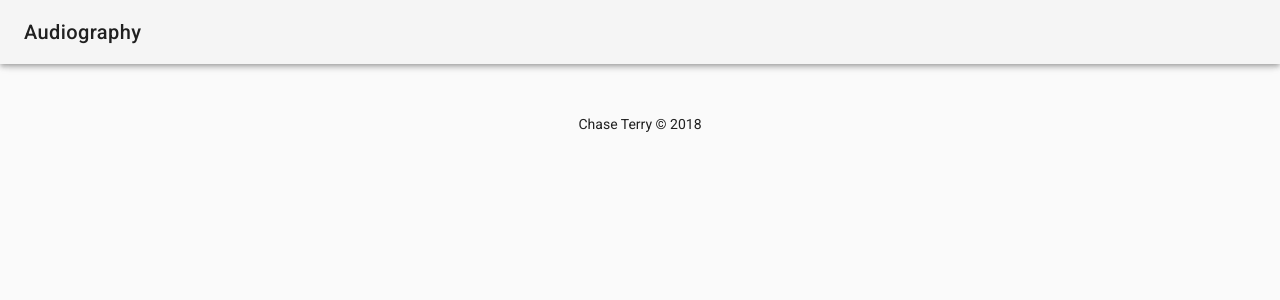
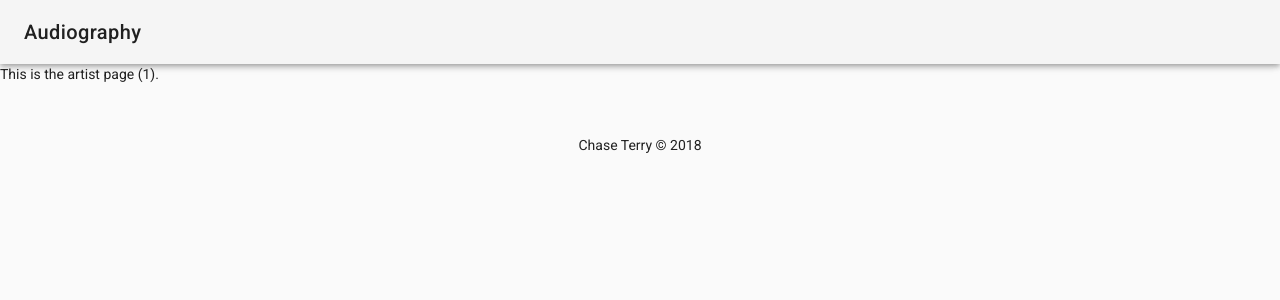
Before and after one commit to cdterry87/Audiography, a Vue app: page /artist/1 in a window 1280 px wide. Shown: the top 300 px of the page. Built offline with nearby package versions, Linux system fonts and the light colour scheme.

Commit message:
Created a route for the artist page.

```diff
--- a/src/router.js
+++ b/src/router.js
@@ -1,6 +1,7 @@
 import Vue from 'vue'
 import Router from 'vue-router'
 import Home from './views/Home.vue'
+import Artist from './views/Artist.vue'
 
 Vue.use(Router)
 
@@ -14,12 +15,9 @@ export default new Router({
       component: Home
     },
     {
-      path: '/about',
-      name: 'about',
-      // route level code-splitting
-      // this generates a separate chunk (about.[hash].js) for this route
-      // which is lazy-loaded when the route is visited.
-      component: () => import(/* webpackChunkName: "about" */ './views/About.vue')
+        path: "/artist/:id",
+        component: Artist,
+        props: true
     }
   ]
 })
--- a/src/views/About.vue
+++ /dev/null
@@ -1,5 +0,0 @@
-<template>
-  <div class="about">
-    <h1>This is an about page</h1>
-  </div>
-</template>
--- /dev/null
+++ b/src/views/Artist.vue
@@ -0,0 +1,12 @@
+<template>
+    <div>
+        This is the artist page ({{ id }}).
+    </div>
+</template>
+
+<script>
+export default {
+    name: 'Artist',
+    props: ['id']
+}
+</script>
```
